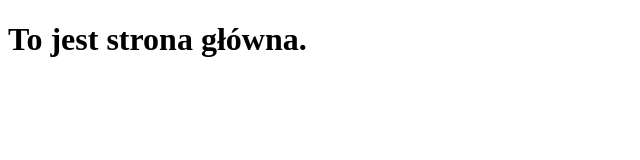
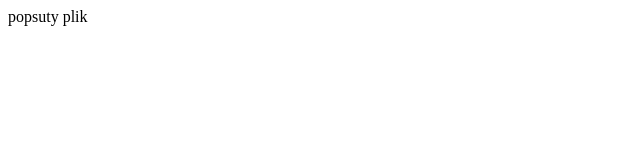
Before and after one commit to kasprowiczmarcin/inf_04, a plain HTML site: page index.html in a window 1280 px wide. Shown: the whole page, without its empty margins (0-640 px from the left). Drawn offline with Linux system fonts and the light colour scheme.

Commit message:
Popsułem plik

```diff
--- a/index.html
+++ b/index.html
@@ -6,6 +6,6 @@
     <title>Document</title>
 </head>
 <body>
-    <h1>To jest strona główna.</h1>
+    popsuty plik
 </body>
 </html>
```
